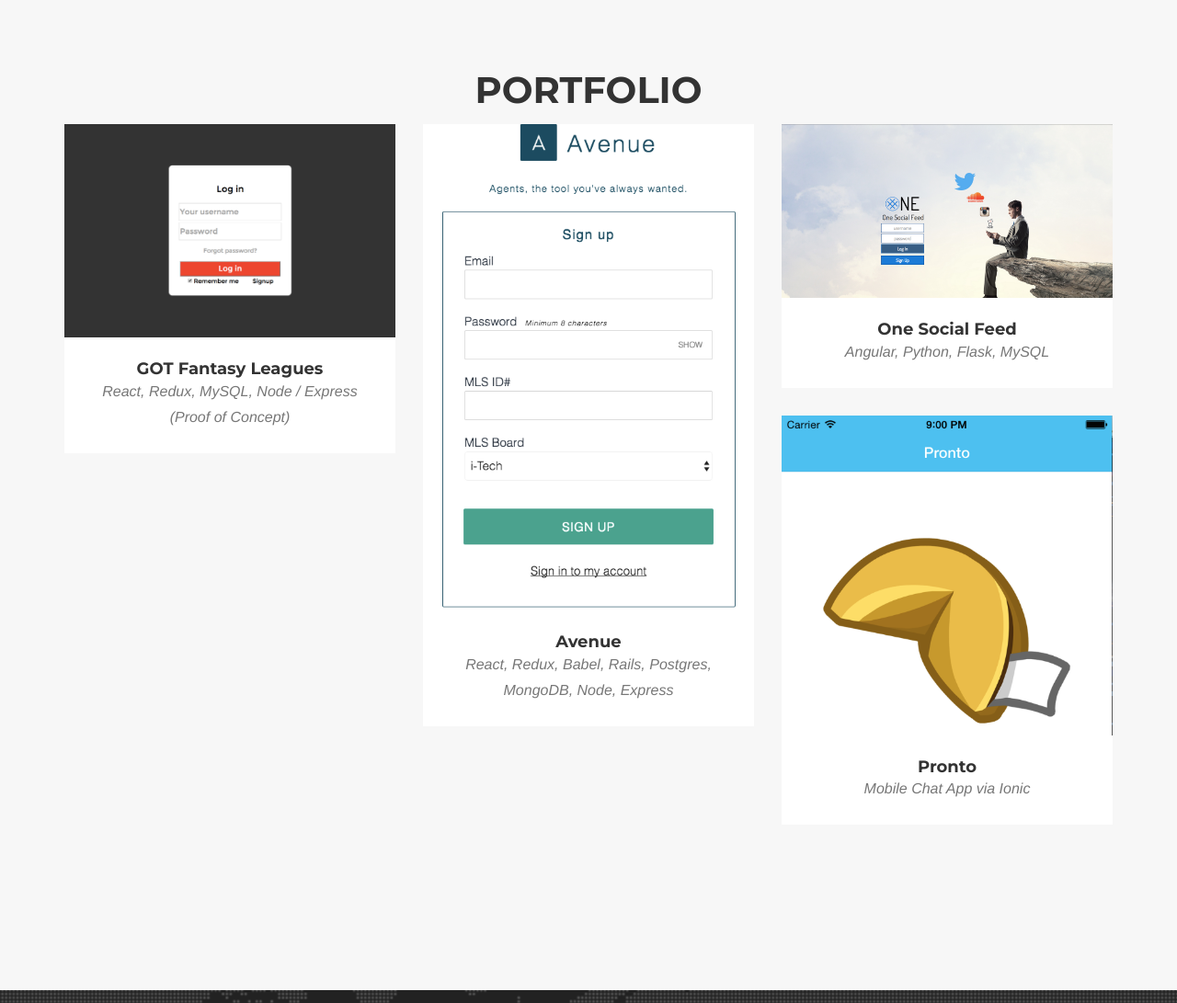
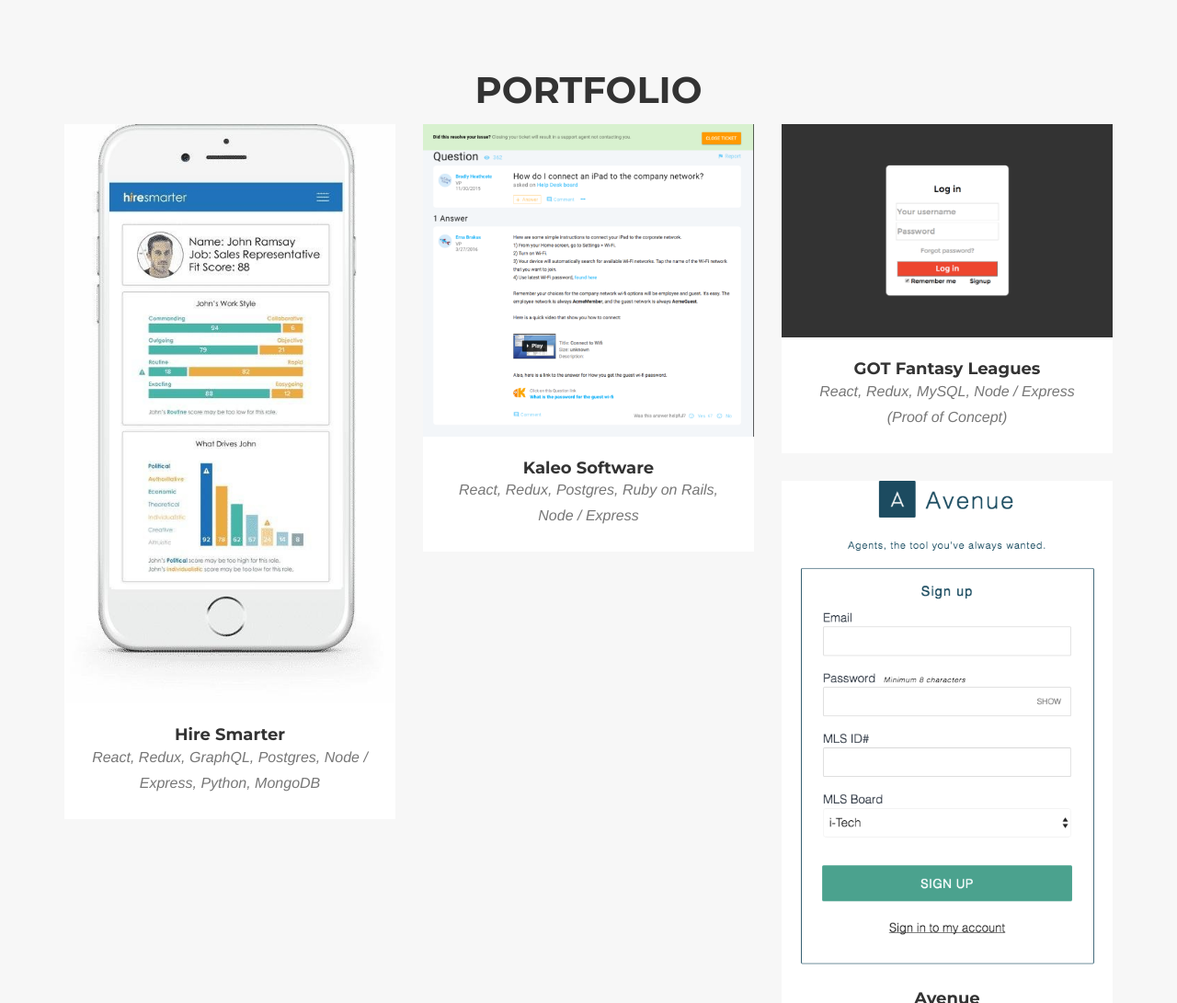
Before and after one commit to briankgraham/briankgraham.github.io, a plain HTML site: page index.html in a window 1280 px wide. Shown: the part 1620-2711 px from the top of the page at 92% size. Drawn offline with nearby package versions, Linux system fonts and the light colour scheme; a web font is replaced by a local one.

Commit message:
Add some recent work

```diff
--- a/index.html
+++ b/index.html
@@ -117,6 +117,34 @@
                 </div>
             </div>
             <div class="row">
+              <div class="col-md-4 col-sm-6 portfolio-item">
+                  <a href="#portfolioModal1" class="portfolio-link" data-toggle="modal">
+                      <div class="portfolio-hover">
+                          <div class="portfolio-hover-content">
+                              <i class="fa fa-plus fa-3x"></i>
+                          </div>
+                      </div>
+                      <img src="img/hiresmarts.jpeg" class="img-responsive" alt="">
+                  </a>
+                  <div class="portfolio-caption">
+                      <h4>Hire Smarter</h4>
+                      <p class="text-muted">React, Redux, GraphQL, Postgres, Node / Express, Python, MongoDB</p>
+                  </div>
+              </div>
+              <div class="col-md-4 col-sm-6 portfolio-item">
+                  <a href="#portfolioModal1" class="portfolio-link" data-toggle="modal">
+                      <div class="portfolio-hover">
+                          <div class="portfolio-hover-content">
+                              <i class="fa fa-plus fa-3x"></i>
+                          </div>
+                      </div>
+                      <img src="img/kaleo.png" class="img-responsive" alt="">
+                  </a>
+                  <div class="portfolio-caption">
+                      <h4>Kaleo Software</h4>
+                      <p class="text-muted">React, Redux, Postgres, Ruby on Rails, Node / Express</p>
+                  </div>
+              </div>
                 <div class="col-md-4 col-sm-6 portfolio-item">
                     <a href="#portfolioModal1" class="portfolio-link" data-toggle="modal">
                         <div class="portfolio-hover">
```
Also changed, not shown: img/hiresmarts.jpeg (added), img/kaleo.png (added).
